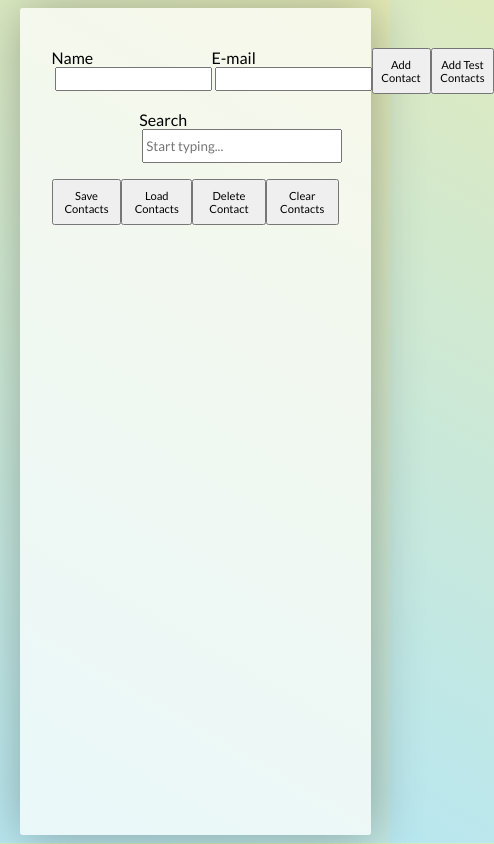
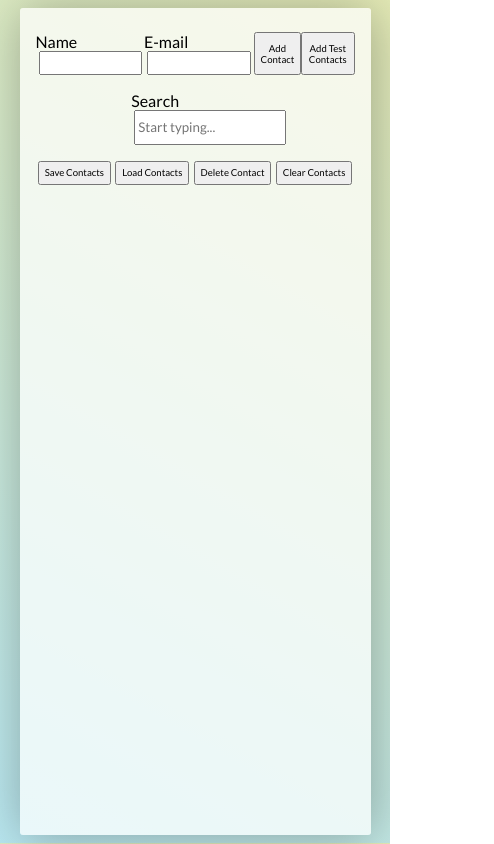
Before and after one commit to TZ-fn/Contact-Manager, a plain HTML site: page index.html in a window 390 px wide. Shown: the whole page, 494 px wide, since content can reach past the window. Drawn offline with Linux system fonts and the light colour scheme.

Commit message:
Add responsiveness for some small screens, some minor CSS and JS changes

```diff
--- a/css/style.css
+++ b/css/style.css
@@ -10,12 +10,13 @@ body {
 }
 
 .input-field {
-  margin-left: 3px;
+  width: 95%;
+  margin: 0 3px;
   padding: 2px;
 }
 
 .button {
-  padding: 0.7em;
+  padding: 0.3rem;
 }
 
 .button:active {
@@ -39,7 +40,7 @@ body {
 }
 
 .container {
-  padding: 2em;
+  padding: 1em;
   background-color: rgba(255, 255, 255, 0.7);
   border-radius: 3px;
   width: 90%;
@@ -62,7 +63,7 @@ body {
 
 .search-bar input {
   line-height: 2em;
-  width: 200px;
+  max-width: 200px;
 }
 
 .contacts-list {
@@ -80,7 +81,7 @@ body {
   height: 2.5em;
   max-width: 80%;
   background-repeat: no-repeat;
-  background-position: 50px center;
+  background-position: 20px center;
 }
 
 .status-window.success {
@@ -139,6 +140,12 @@ tr:hover {
   }
 }
 
+@media (min-width: 960px) {
+  .container {
+    padding: 2em;
+  }
+}
+
 @media (max-width: 560px) {
   .button {
     font-size: 0.7rem;
@@ -153,3 +160,20 @@ tr:hover {
     padding: 5px 25px;
   }
 }
+
+@media (max-width: 450px) {
+  .button {
+    font-size: 0.6rem;
+  }
+
+  .status-window {
+    font-size: 0.7rem;
+    background-position: 5px center;
+  }
+
+  td,
+  th {
+    /* width: 100%; */
+    padding: 2px 2px;
+  }
+}
--- a/js/script.js
+++ b/js/script.js
@@ -198,6 +198,7 @@ window.onload = () => {
       if (localStorage.contacts) {
         this.contactsList = JSON.parse(localStorage.contacts);
         this.displayStatusInfo('success', 'Contacts loaded!');
+        cm.show();
       } else {
         this.displayStatusInfo('error', 'No contacts to load!');
       }
@@ -299,7 +300,7 @@ window.onload = () => {
   });
 
   searchBox.addEventListener('focus', () => {
-    cm.search();
+    cm.contactsList.length > 0 ? cm.search() : '';
   });
 
   saveContactsBtn.addEventListener('click', () => {
@@ -308,7 +309,6 @@ window.onload = () => {
 
   loadContactsBtn.addEventListener('click', () => {
     cm.load();
-    cm.show();
   });
 
   deleteContactBtn.addEventListener('click', () => {
```
